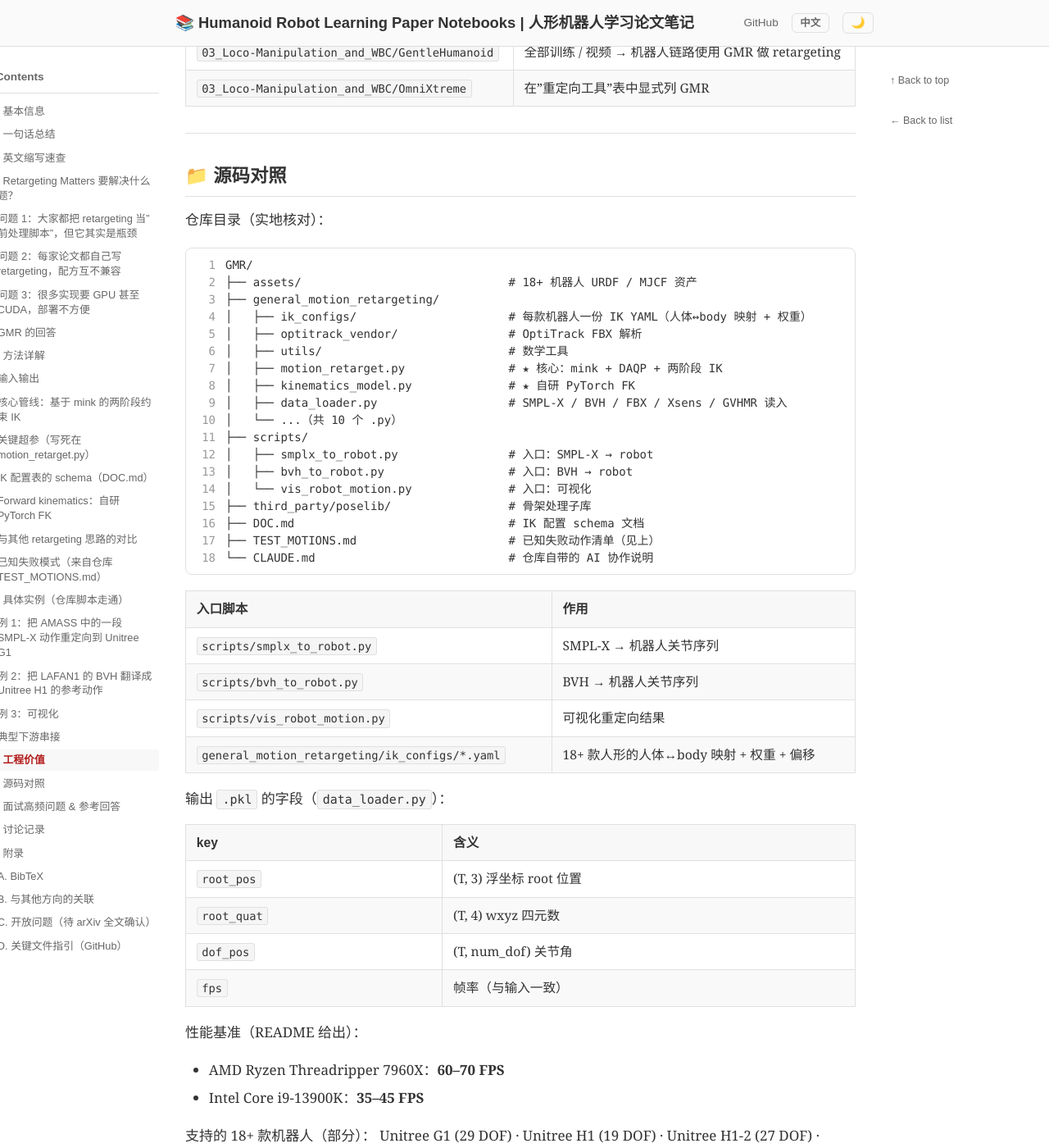
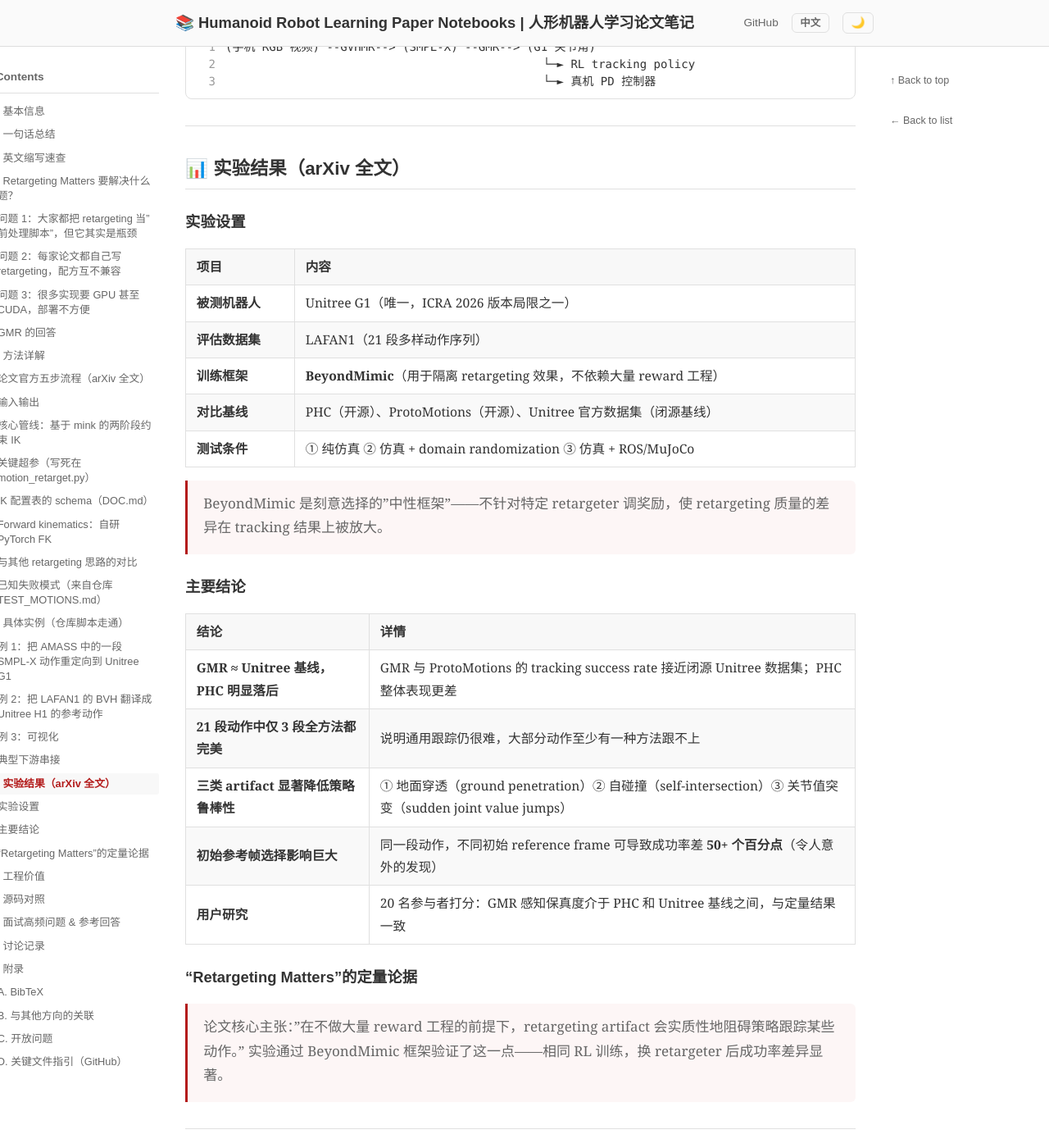
Before and after one commit to ImChong/Humanoid_Robot_Learning_Paper_Notebooks, a Jekyll site: the page built from papers/03_Loco-Manipulation_and_WBC/Retargeting_Matters__General_Motion_Retargeting_for_Humanoid_Motion_Tracking/Retargeting_Matters__General_Motion_Retargeting_for_Humanoid_Motion_Tracking.md, in a window 1280 px wide and 1400 px high, scrolled down 7615 px. Shown: the whole window at 82% size. Built offline with Jekyll 4.4.1, drawn with Linux system fonts in a browser that asks for light colours; some of the changed text lies outside the part shown.

Commit message:
docs(GMR): 补充 arXiv 全文内容——五步流程、实验结果、项目主页
- 新增论文官方五步 retargeting 流程，标注非均匀局部缩放为核心创新
- 新增「实验结果」节：BeyondMimic 框架、LAFAN1 21段动作、三基线对比、
  三类 artifact、参考帧敏感性（50+pp）、用户研究结论
- 修正项目主页 URL 为 jaraujo98.github.io/retargeting_matters
- 新增面试题 Q7（非均匀缩放原理）
- 更新「开放问题」：已确认项标删除线，保留2个待核实点

Co-Authored-By: Claude Sonnet 4.6 <noreply@anthropic.com>

```diff
--- a/papers/03_Loco-Manipulation_and_WBC/Retargeting_Matters__General_Motion_Retargeting_for_Humanoid_Motion_Tracking/Retargeting_Matters__General_Motion_Retargeting_for_Humanoid_Motion_Tracking.md
+++ b/papers/03_Loco-Manipulation_and_WBC/Retargeting_Matters__General_Motion_Retargeting_for_Humanoid_Motion_Tracking/Retargeting_Matters__General_Motion_Retargeting_for_Humanoid_Motion_Tracking.md
@@ -10,7 +10,7 @@ category: "Loco-Manipulation and WBC"
 
 > 📅 阅读日期: 2026-04-19
 > 🏷️ 板块: Loco-Manipulation and Whole-Body-Control
-> ℹ️ arXiv PDF / HTML 在当前环境不可访问；本笔记**基本信息 / 方法细节 / 失败模式**均核自官方 `YanjieZe/GMR` 仓库（README、`DOC.md`、`TEST_MOTIONS.md`、`general_motion_retargeting/motion_retarget.py` 等代码）。论文里独有的 ablation / benchmark 数字暂留作待核对项（见文末「开放问题」）。
+> ℹ️ 笔记已核对 arXiv HTML 全文（2510.02252）+ `YanjieZe/GMR` GitHub 仓库（README、`DOC.md`、`TEST_MOTIONS.md`、核心代码）。论文独有的 ablation 数字、用户研究结论见下文「实验结果」。
 
 ---
 
@@ -20,7 +20,7 @@ category: "Loco-Manipulation and WBC"
 |------|------|
 | **arXiv** | [2510.02252](https://arxiv.org/abs/2510.02252) |
 | **GitHub** | [YanjieZe/GMR](https://github.com/YanjieZe/GMR) |
-| **项目主页** | README 中未显式给出；候选 `yanjieze.com/GMR/`，以官方为准 |
+| **项目主页** | [jaraujo98.github.io/retargeting_matters](https://jaraujo98.github.io/retargeting_matters) |
 | **PDF** | [arXiv PDF](https://arxiv.org/pdf/2510.02252) |
 | **会议** | **ICRA 2026**（README 已标注） |
 | **发布时间** | 2025 年 10 月 |
@@ -93,7 +93,21 @@ GMR 把"人类动作重定向到人形机器人"这件过去被各家方法**藏
 
 ## 🔧 方法详解
 
-> 论文公式 / ablation 数字仍以 arXiv 为准；下面这一节的**管线 / 求解器 / 约束 / 关键参数**全部出自仓库代码（`general_motion_retargeting/motion_retarget.py`、`kinematics_model.py`、`data_loader.py`、`DOC.md`）。
+### 论文官方五步流程（arXiv 全文）
+
+GMR 把 retargeting 分解为**五个显式步骤**，与大多数隐式 IK 脚本相比，每一步的目标和约束都可单独检查：
+
+| 步骤 | 名称 | 做什么 |
+|------|------|--------|
+| 1 | **定义骨骼对应关系** | 手动指定人体骨骼 → 机器人 body 的语义映射（写成 YAML，一次性） |
+| 2 | **对齐静止姿态旋转** | 修正人类 T-pose 与机器人静止姿态之间的坐标系偏差，避免所有帧都带系统性旋转偏差 |
+| 3 | **非均匀局部缩放** ⭐ | 针对每条骨骼链分别估计长度比例，**不强行等比例缩放**；这是防止四肢比例差异导致 IK 解出大误差的关键创新 |
+| 4 | **带旋转约束的 IK** | 在步骤 3 的缩放参考下，对关节角进行优化（mink + DAQP），施加关节限位约束 |
+| 5 | **全约束精调** | 加入地面接触、自碰撞等更完整的约束，做一轮最终精修 |
+
+> **关键创新点**：步骤 3 的**非均匀局部缩放（non-uniform local scaling）**。传统方法常用全局缩放因子或直接忽略比例差异，导致手臂短的机器人被要求"摆到人手那个位置"时解出极端关节角。GMR 分骨骼链各自估计比例，从根源上减少 IK 求解时的残差。
+
+---
 
 ### 输入输出
 
@@ -232,6 +246,36 @@ python scripts/vis_robot_motion.py \
 
 ---
 
+## 📊 实验结果（arXiv 全文）
+
+### 实验设置
+
+| 项目 | 内容 |
+|------|------|
+| **被测机器人** | Unitree G1（唯一，ICRA 2026 版本局限之一） |
+| **评估数据集** | LAFAN1（21 段多样动作序列） |
+| **训练框架** | **BeyondMimic**（用于隔离 retargeting 效果，不依赖大量 reward 工程） |
+| **对比基线** | PHC（开源）、ProtoMotions（开源）、Unitree 官方数据集（闭源基线） |
+| **测试条件** | ① 纯仿真 ② 仿真 + domain randomization ③ 仿真 + ROS/MuJoCo |
+
+> BeyondMimic 是刻意选择的"中性框架"——不针对特定 retargeter 调奖励，使 retargeting 质量的差异在 tracking 结果上被放大。
+
+### 主要结论
+
+| 结论 | 详情 |
+|------|------|
+| **GMR ≈ Unitree 基线，PHC 明显落后** | GMR 与 ProtoMotions 的 tracking success rate 接近闭源 Unitree 数据集；PHC 整体表现更差 |
+| **21 段动作中仅 3 段全方法都完美** | 说明通用跟踪仍很难，大部分动作至少有一种方法跟不上 |
+| **三类 artifact 显著降低策略鲁棒性** | ① 地面穿透（ground penetration）② 自碰撞（self-intersection）③ 关节值突变（sudden joint value jumps） |
+| **初始参考帧选择影响巨大** | 同一段动作，不同初始 reference frame 可导致成功率差 **50+ 个百分点**（令人意外的发现） |
+| **用户研究** | 20 名参与者打分：GMR 感知保真度介于 PHC 和 Unitree 基线之间，与定量结果一致 |
+
+### "Retargeting Matters"的定量论据
+
+> 论文核心主张："在不做大量 reward 工程的前提下，retargeting artifact 会实质性地阻碍策略跟踪某些动作。" 实验通过 BeyondMimic 框架验证了这一点——相同 RL 训练，换 retargeter 后成功率差异显著。
+
+---
+
 ## 🤖 工程价值
 
 1. **对研究者**：做人形 tracking / 遥操时**不再需要从零写 retargeting**，也不用从同行那里 copy 个别人自用的脚本。`pip install -e .` + 一行命令就能产出训练可用的参考动作。
@@ -321,6 +365,9 @@ A：从同组工作（TWIST / GentleHumanoid / OmniXtreme）的引用方式看
 **Q6：用 mink 而不是自己写 IK，工程上的好处？**
 A：mink 是 Kevin Zakka 维护的 MuJoCo IK 库，把"task / barrier / limit / damping"等 robotics-IK 常见组件抽象得很干净，QP 直接对接 DAQP / quadprog 等成熟求解器。GMR 复用它意味着：(1) 不需要自己处理 Jacobian + 阻尼；(2) 切换求解器只改一行；(3) 后续社区对 mink 的优化（比如新增 barrier）GMR 自动受益。代价是引入一个外部依赖。
 
+**Q7：为什么非均匀局部缩放（step 3）是关键？等比例缩放不行吗？**
+A：人类和机器人的四肢比例差异是**非均匀的**——手臂可能差 20%，腿差 15%，躯干几乎一样。如果用全局缩放因子，必然让某些骨骼链的目标位置比机器人可达空间更远，IK 解不出来或解出极端关节角。非均匀缩放让每条链各自对齐比例，IK 的起点就更合理，解的质量也更高。
+
 **Q5：GMR 支持手指 / SMPL-X 表情吗？**
 A：输入格式里 SMPL-X 原生有手指，但是否真的被重定向到机器人手上取决于机器人自由度——G1 / H1 等主流人形大多只到手腕，GMR 会截断到这些关节；支持灵巧手的平台（如 ByteDexter、Galaxea R1）可以通过扩展 `robot_cfgs/` 加入。
 
@@ -366,12 +413,14 @@ A：输入格式里 SMPL-X 原生有手指，但是否真的被重定向到机
 | PHC / ExBody2 | retargeting 思路的前辈，GMR 走的是"显式、通用、CPU"路线 |
 | GVHMR / PromptHMR | 视频 → SMPL-X 的上游，GVHMR 已作为 GMR 的一种输入格式 |
 
-### C. 开放问题（待 arXiv 全文确认）
+### C. 开放问题
 
 1. ~~GMR 的 IK 用的是哪个 solver？~~ → 已确认：`mink` + DAQP（默认） / quadprog。
-2. ~~显式 IK 在接触丰富动作上是否稳定？~~ → 已部分确认：仓库 `TEST_MOTIONS.md` 列出 5 类失败案例（地面支撑、快速旋转、大幅抛甩等）；论文是否给出量化 ablation 待原文确认。
-3. 灵巧手扩展：仓库 `ik_configs/` 当前主要到手腕，扩展到 ByteDexter / Galaxea R1 需要追加手指 IK 表，论文是否专门讨论需查原文。
-4. 论文 ablation 的对比对象（OmniH2O 内嵌 retargeting / PHC-style learning-based 等）与指标（tracking error / success rate）需查原文。
+2. ~~显式 IK 在接触丰富动作上是否稳定？~~ → 已确认：`TEST_MOTIONS.md` 列 5 类失败案例；论文层面以 RL tracking 阶段补救为主。
+3. ~~论文 ablation 对比对象与指标？~~ → 已确认：对比 PHC / ProtoMotions / Unitree 闭源基线，指标为 LAFAN1 上的 tracking success rate（BeyondMimic 框架）。
+4. ~~artifact 类型有哪些？~~ → 已确认：地面穿透、自碰撞、关节值突变三类。
+5. **仍待确认**：非均匀局部缩放步骤的消融实验（单独去掉 step 3 后成功率下降多少）——HTML 版未给出逐步 ablation 数字，需查 PDF 附录。
+6. **仍待确认**：灵巧手扩展是否在论文中有专节讨论。
 
 ### D. 关键文件指引（GitHub）
 
```
